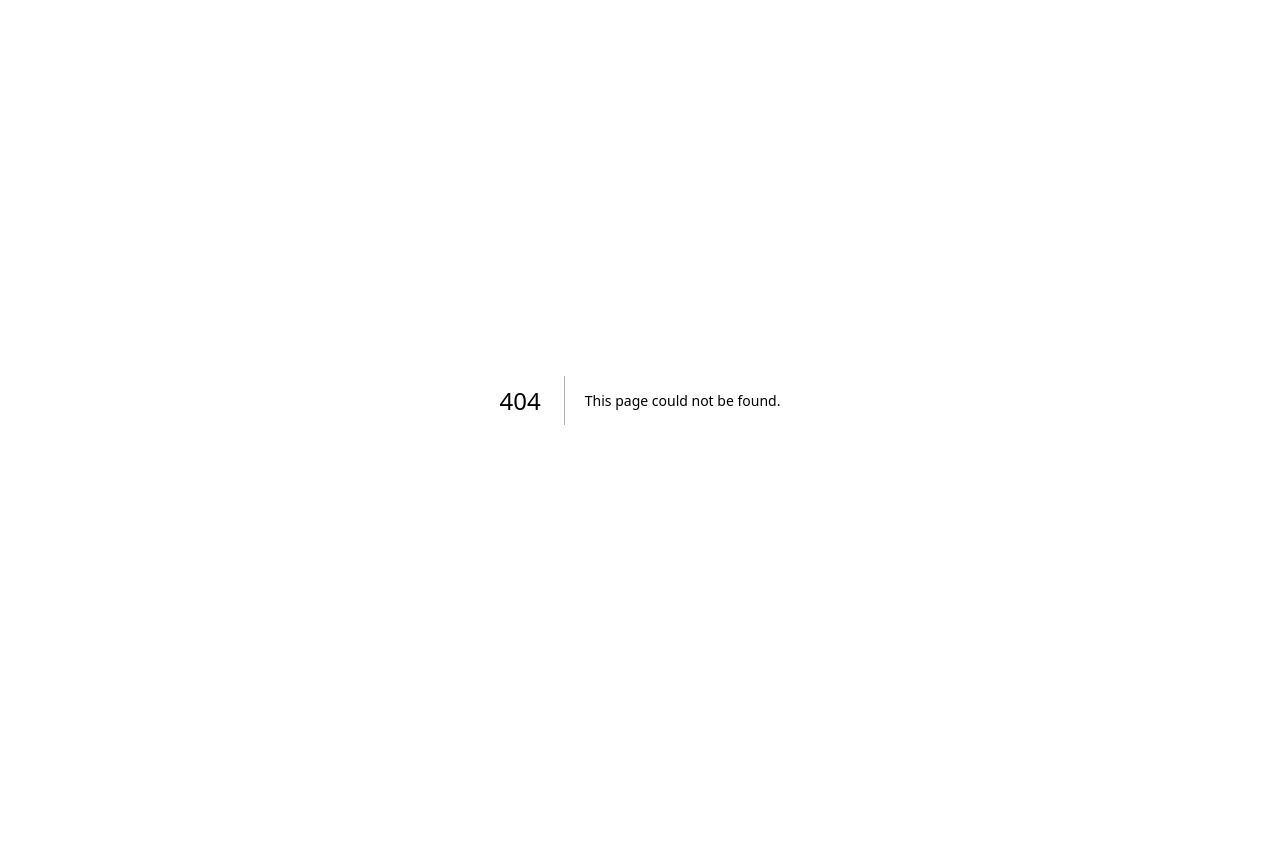
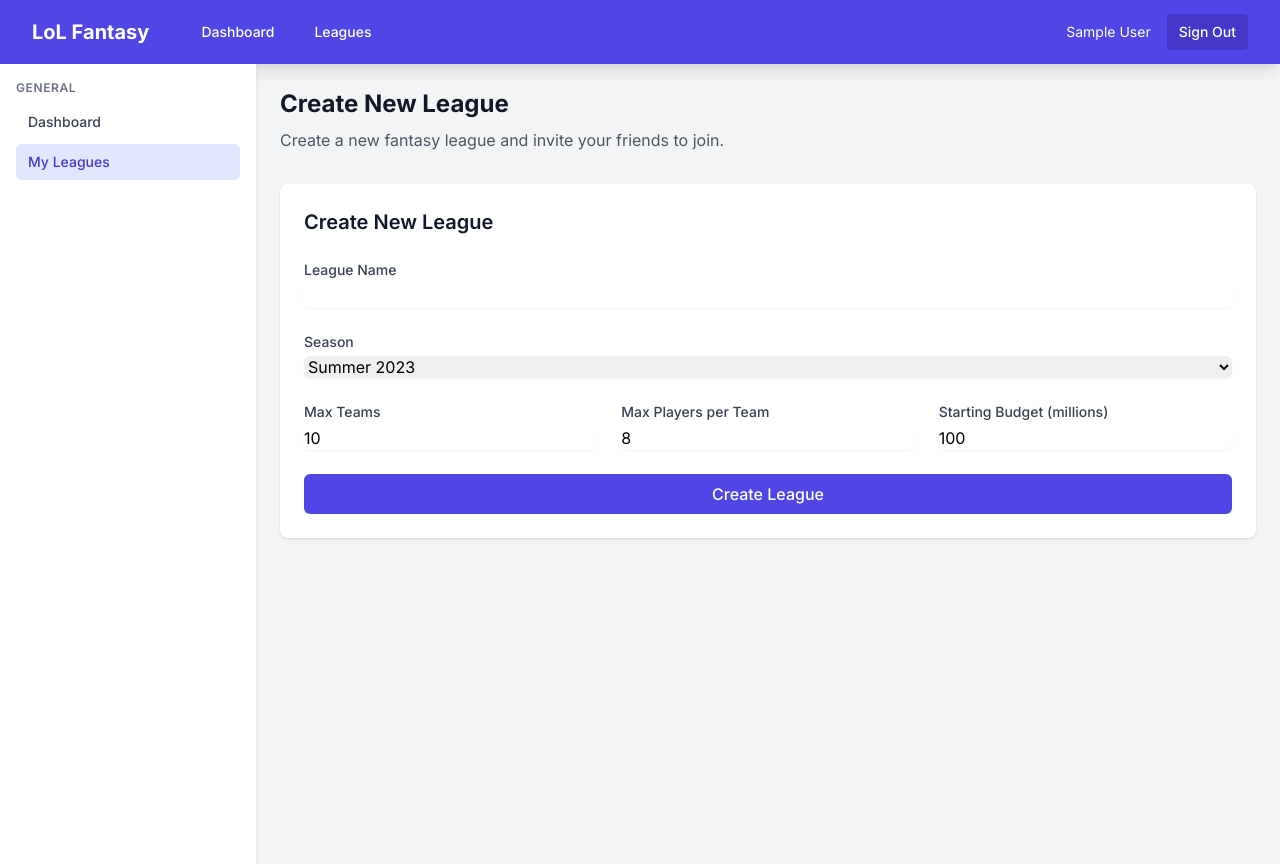
Before and after one commit to smurfcat-is-real/lol-fantasy-platform, a Next.js app: page /leagues/create in a window 1280 px wide. Before the commit this address had no page. Before the commit the page ends 800 px from the top, so only its background shows below. Built offline with nearby package versions, Linux system fonts and the light colour scheme; no server answers; sample sign-in values are in the browser's storage.

Commit message:
Add league creation page

```diff
--- /dev/null
+++ b/src/app/leagues/create/page.tsx
@@ -0,0 +1,20 @@
+'use client';
+
+import React from 'react';
+import { MainLayout } from '@/components/layout/MainLayout';
+import { LeagueCreate } from '@/components/league/LeagueCreate';
+
+export default function CreateLeaguePage() {
+  return (
+    <MainLayout>
+      <div className="mb-8">
+        <h1 className="text-2xl font-bold text-gray-900">Create New League</h1>
+        <p className="mt-2 text-gray-600">
+          Create a new fantasy league and invite your friends to join.
+        </p>
+      </div>
+
+      <LeagueCreate />
+    </MainLayout>
+  );
+}
```
